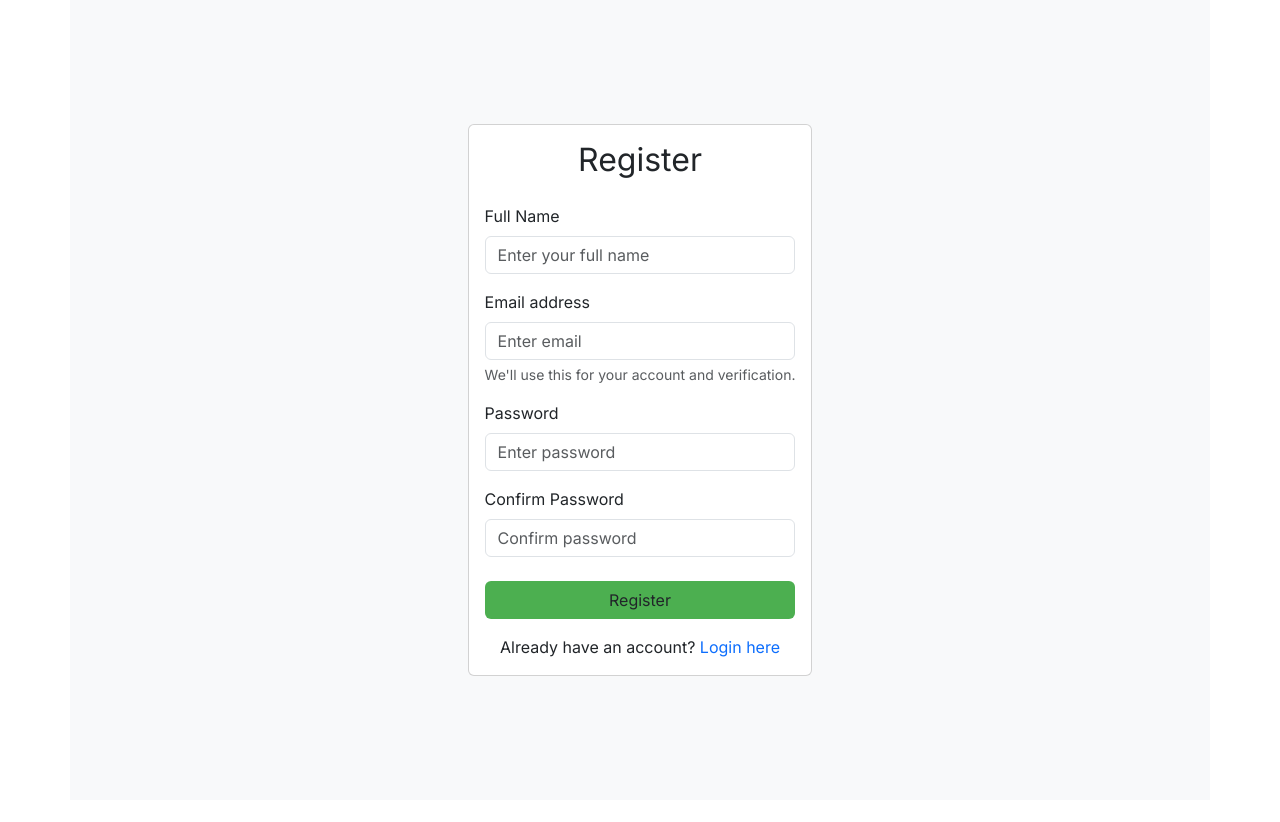
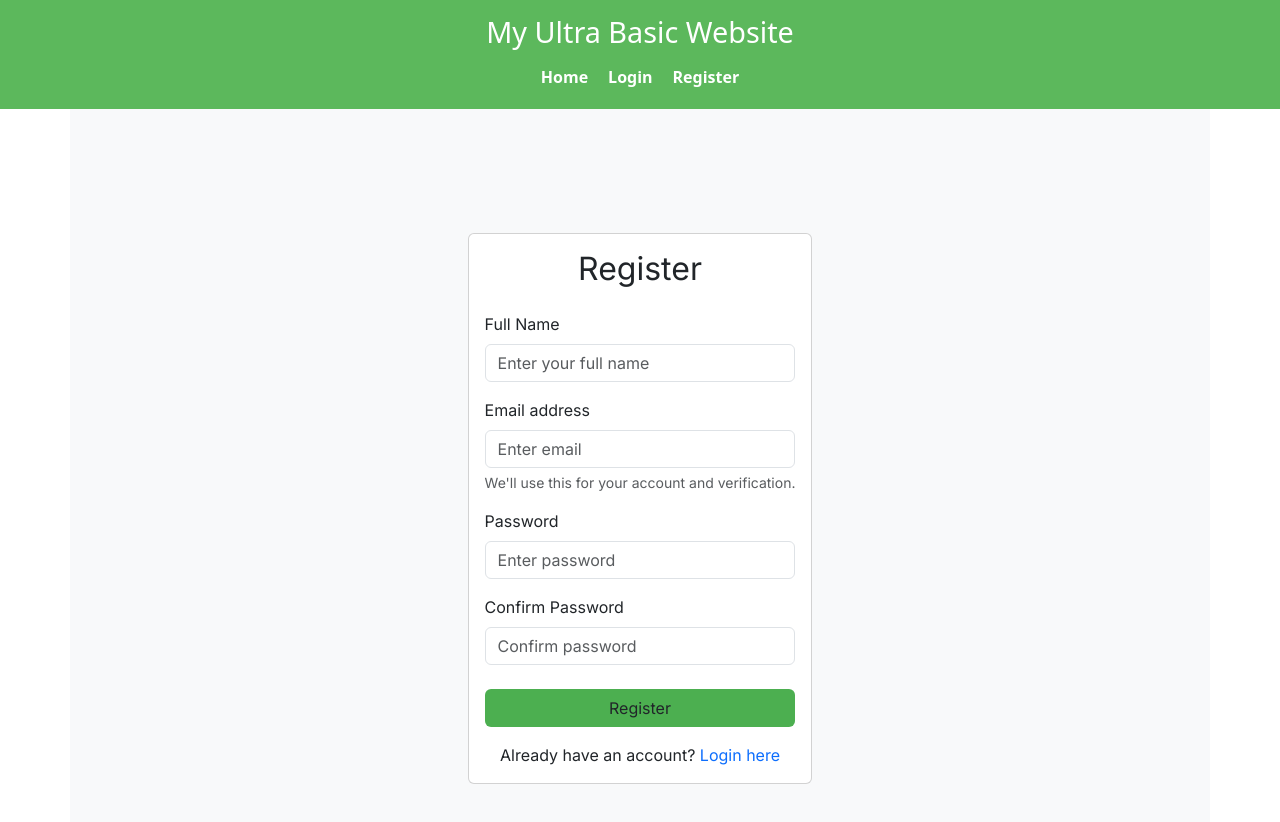
Before and after one commit to roshanpaudel/node-test-app, a website: page src/register.html in a window 1280 px wide. Before the commit the page ends 800 px from the top, so only its background shows below. Drawn offline with nearby package versions, Linux system fonts and the light colour scheme; files that its build step writes are made by us from their sources.

Commit message:
Navbar added to all pages

```diff
--- a/src/register.html
+++ b/src/register.html
@@ -20,6 +20,18 @@
     />
   </head>
   <body>
+    <!-- Header Section -->
+    <header>
+      <h1>My Ultra Basic Website</h1>
+      <nav>
+        <ul>
+          <li><a href="/">Home</a></li>
+          <li><a href="./login">Login</a></li>
+          <li><a href="./register">Register</a></li>
+        </ul>
+      </nav>
+    </header>
+
     <div class="container">
       <div class="card register-card">
         <div class="card-body">
@@ -77,7 +89,7 @@
           </form>
           <p class="text-center mt-3 mb-0">
             Already have an account?
-            <a href="#" class="text-decoration-none">Login here</a>
+            <a href="./login" class="text-decoration-none">Login here</a>
           </p>
         </div>
       </div>
```
Also changed, not shown: src/login.html (+11 -1 lines).
